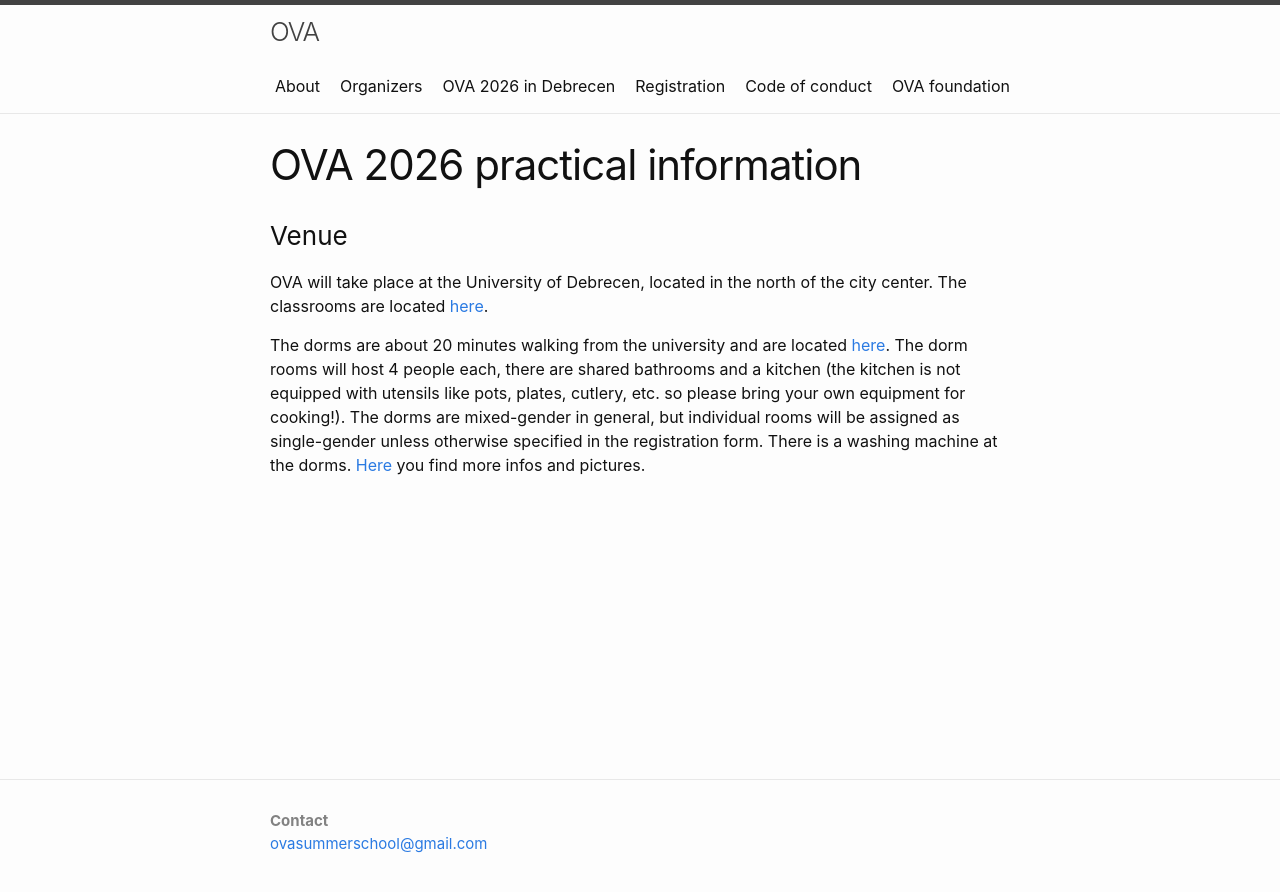
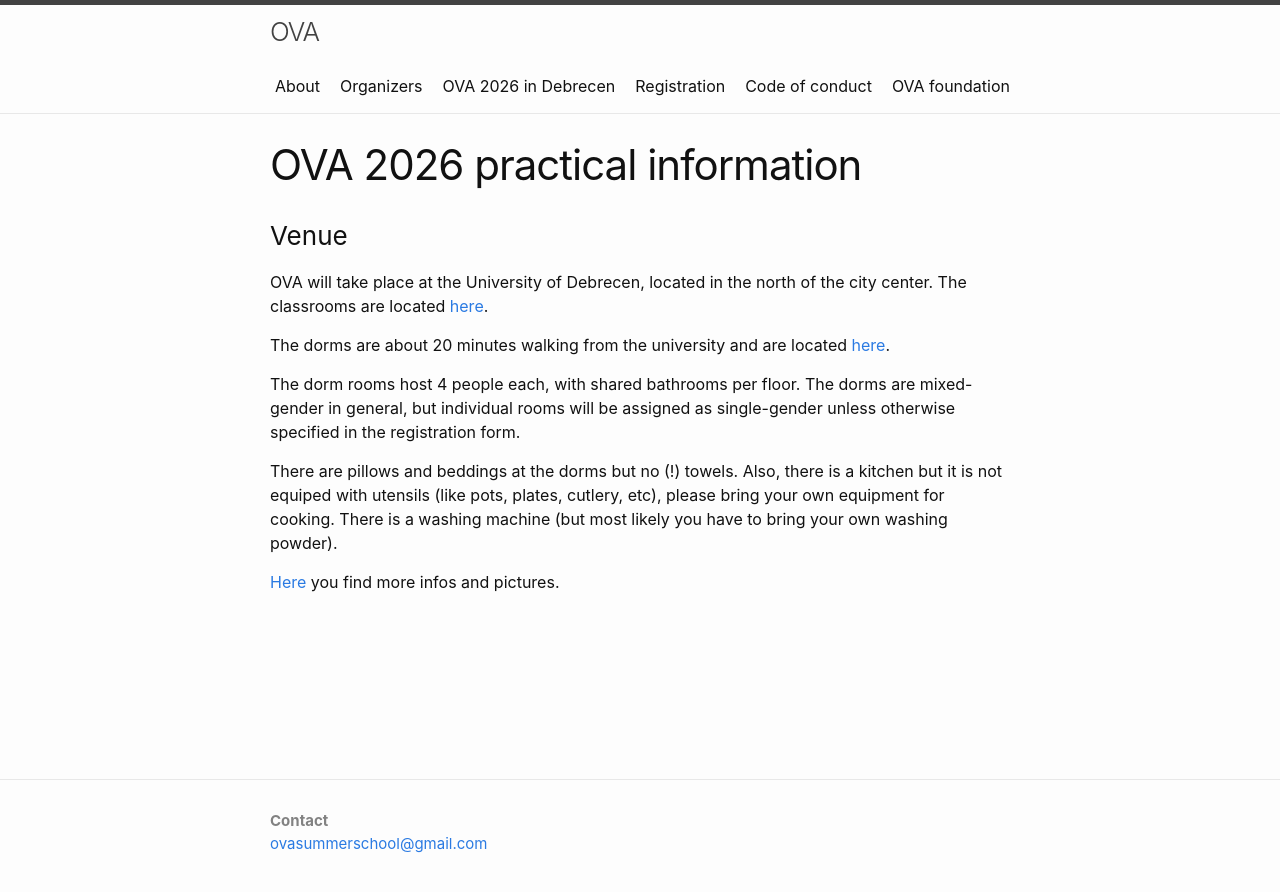
Before and after one commit to ovaschool/ovaschool.github.io, a Jekyll site: the page built from staticpages/ova2026-location.markdown, in a window 1280 px wide. Shown: the top 892 px of the page. Built offline with Jekyll 4.4.1, drawn with Linux system fonts in a browser that asks for light colours.

Commit message:
Update ova2026-location.markdown

```diff
--- a/staticpages/ova2026-location.markdown
+++ b/staticpages/ova2026-location.markdown
@@ -10,4 +10,10 @@ exclude: true
 OVA will take place at the University of Debrecen, located in the north of the city center. The classrooms are located
 [here](https://maps.app.goo.gl/uugVS5ZaZbdZZYrP6).
 
-The dorms are about 20 minutes walking from the university and are located [here](https://maps.app.goo.gl/9BqHQuFwrA98xtVf8). The dorm rooms will host 4 people each, there are shared bathrooms and a kitchen (the kitchen is not equipped with utensils like pots, plates, cutlery, etc. so please bring your own equipment for cooking!). The dorms are mixed-gender in general, but individual rooms will be assigned as single-gender unless otherwise specified in the registration form. There is a washing machine at the dorms. [Here](https://kollegiumok.unideb.hu/veres%20peter-adatok) you find more infos and pictures.
+The dorms are about 20 minutes walking from the university and are located [here](https://maps.app.goo.gl/9BqHQuFwrA98xtVf8).
+
+The dorm rooms host 4 people each, with shared bathrooms per floor. The dorms are mixed-gender in general, but individual rooms will be assigned as single-gender unless otherwise specified in the registration form.
+
+There are pillows and beddings at the dorms but no (!) towels. Also, there is a kitchen but it is not equiped with utensils (like pots, plates, cutlery, etc), please bring your own equipment for cooking. There is a washing machine (but most likely you have to bring your own washing powder).
+
+[Here](https://kollegiumok.unideb.hu/veres%20peter-adatok) you find more infos and pictures.
```
